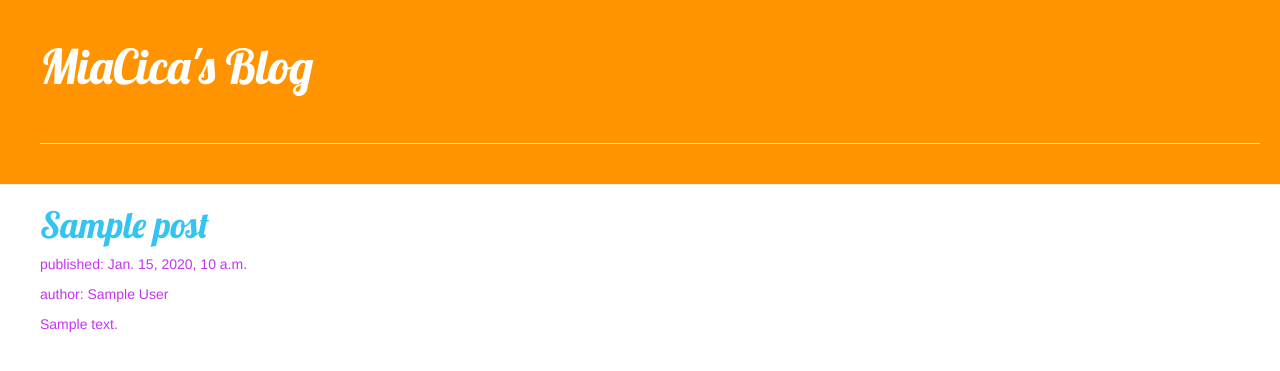
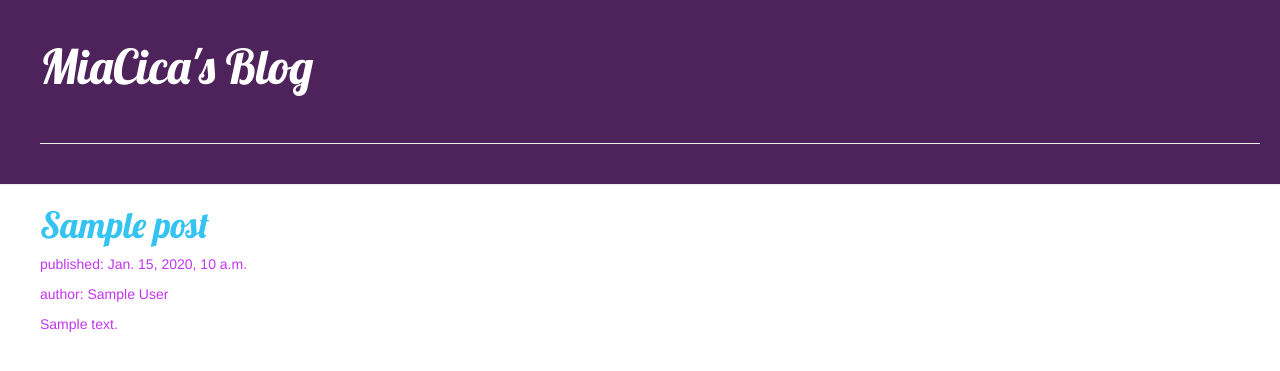
Before and after one commit to noncsilla/my-first-blog, a Django app: template blog/templates/blog/post_list.html in a window 1280 px wide. Shown: the top 371 px of the page. Run offline with Django 3.2, Linux system fonts and the light colour scheme; the template is opened without the code that fills it: most values are stand-ins (such as "Sample title", 1, 10 or a date in 2020); some libraries are stand-ins or nearby versions.

Commit message:
css jav behuz

```diff
--- a/blog/static/css/blog.css
+++ b/blog/static/css/blog.css
@@ -1,5 +1,5 @@
 .page-header {
-		background-color: #ff9400;
+		background-color: #4E235B;
 		margin-top: 0;
 		padding: 20px 20px 20px 40px;
 	}
@@ -11,6 +11,7 @@
 	}
 
 .content {
+		background-color: #DEC3E6;
 		margin-left: 40px;
 	}
 
@@ -21,7 +22,6 @@
 .date {
 		float: right;
 			color: #64F235;
-			font-size: 15pt;
 	}
 
 .save {
```
